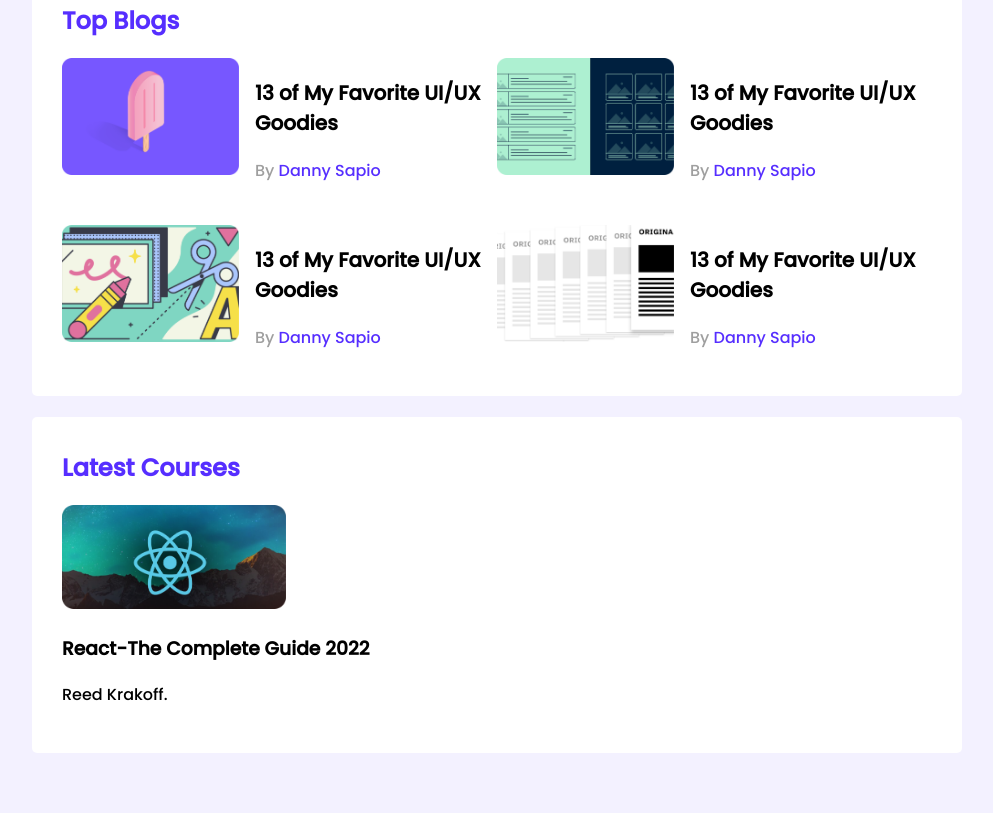
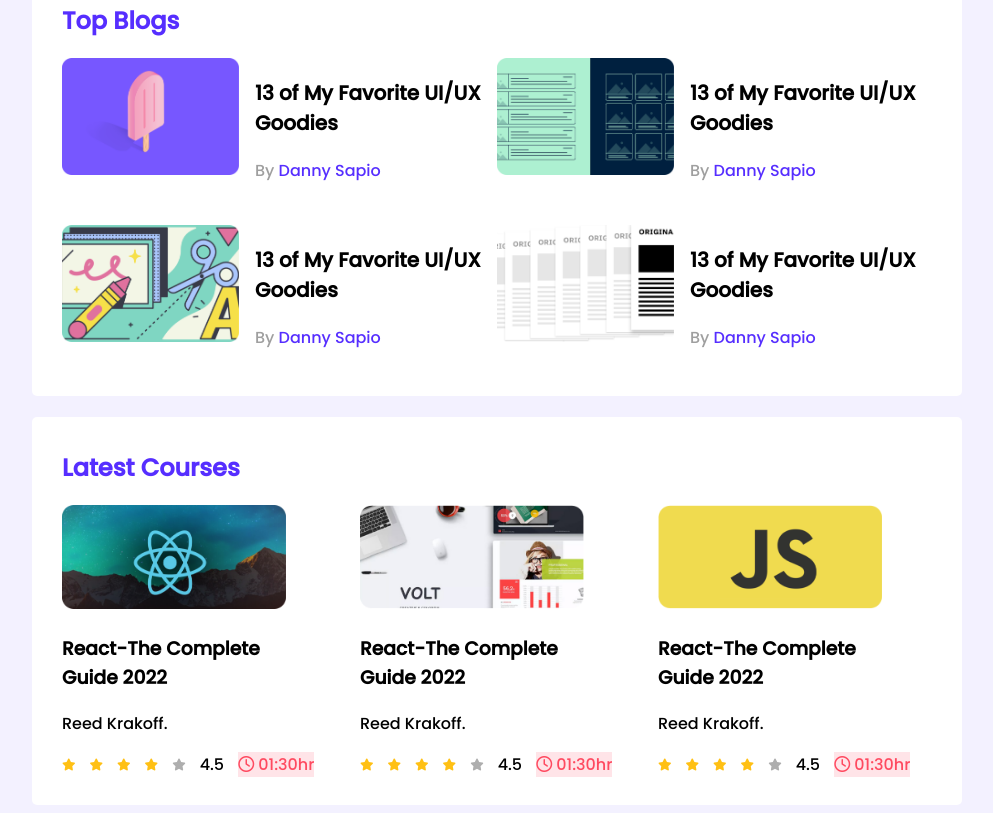
Before and after one commit to SenWan/leader-board-css3, a plain HTML site: page index.html in a window 1280 px wide. Shown: the part 329-1142 px from the top of the page, without its empty margins (143-1136 px from the left). Before the commit the page ends 1090 px from the top, so only its background shows below. Drawn offline with Linux system fonts and the light colour scheme; a web font is replaced by a local one.

Commit message:
making responsive

```diff
--- a/index.html
+++ b/index.html
@@ -99,9 +99,63 @@
                     <div class="course-banner">
                         <img src="images/courses/course-1.png" alt="">
                     </div>
-                    <div class="course-info">
+                    <div class="course-detail">
                         <h3 class="course-title">React-The Complete Guide 2022</h3>
                         <p class="course-author">Reed Krakoff.</p>
+                        <div class="course-info">
+                            <i class="fas fa-star filled"></i>
+                            <i class="fas fa-star filled"></i>
+                            <i class="fas fa-star filled"></i>
+                            <i class="fas fa-star filled"></i>
+                            <i class="fas fa-star empty"></i>
+                            <span>4.5</span>
+                            <div class="course-duration">
+                                <i class="far fa-clock"></i>
+                                01:30hr
+                            </div>
+                        </div>
+                    </div>
+                </div>
+                <div class="course">
+                    <div class="course-banner">
+                        <img src="images/courses/course-2.png" alt="">
+                    </div>
+                    <div class="course-detail">
+                        <h3 class="course-title">React-The Complete Guide 2022</h3>
+                        <p class="course-author">Reed Krakoff.</p>
+                        <div class="course-info">
+                            <i class="fas fa-star filled"></i>
+                            <i class="fas fa-star filled"></i>
+                            <i class="fas fa-star filled"></i>
+                            <i class="fas fa-star filled"></i>
+                            <i class="fas fa-star empty"></i>
+                            <span>4.5</span>
+                            <div class="course-duration">
+                                <i class="far fa-clock"></i>
+                                01:30hr
+                            </div>
+                        </div>
+                    </div>
+                </div>
+                <div class="course">
+                    <div class="course-banner">
+                        <img src="images/courses/course-3.png" alt="">
+                    </div>
+                    <div class="course-detail">
+                        <h3 class="course-title">React-The Complete Guide 2022</h3>
+                        <p class="course-author">Reed Krakoff.</p>
+                        <div class="course-info">
+                            <i class="fas fa-star filled"></i>
+                            <i class="fas fa-star filled"></i>
+                            <i class="fas fa-star filled"></i>
+                            <i class="fas fa-star filled"></i>
+                            <i class="fas fa-star empty"></i>
+                            <span>4.5</span>
+                            <div class="course-duration">
+                                <i class="far fa-clock"></i>
+                                01:30hr
+                            </div>
+                        </div>
                     </div>
                 </div>
             </div>
--- a/styles/style.css
+++ b/styles/style.css
@@ -96,8 +96,84 @@ hr {
 }
 
 /* courses styles */
+.courses {
+    display: grid;
+    grid-template-columns: repeat(3, 1fr);
+    grid-column-gap: 24px;
+}
+
+.course {
+    width: 252.42px;
+    height: 269.79px;
+    background: #FFFFFF;
+    border-radius: 5px;
+}
 
 .course .course-banner img {
     width: 224px;
     height: 104px;
 }
+
+.course-info {
+    display: flex;
+    align-items: center;
+    justify-content: space-between;
+}
+
+.fa-star {
+    font-size: 12px;
+}
+
+.fa-star.filled {
+    color: #ffc014;
+}
+
+.fa-star.empty {
+    color: #aeaeae;
+}
+
+.course-duration {
+    background-color: #FFE4E8;
+    border-radius: 14.6913;
+    color: #FF4A60;
+
+}
+
+/* Media Query */
+/* Mobile devices */
+
+@media only screen and (max-width: 688px) {
+    .container {
+        width: 100%;
+    }
+
+    .players,
+    .courses {
+        grid-template-columns: repeat(1, 1fr);
+    }
+
+    .player,
+    .blog {
+        flex-direction: column;
+    }
+
+}
+
+/* tablet devices */
+
+@media only screen and (min-width: 688px) and (nax-width: 992px) {
+    .container {
+        width: 100%;
+    }
+
+    .players,
+    .blogs,
+    .courses {
+        grid-template-columns: repeat(2, 1fr);
+    }
+
+    .player,
+    .blog {
+        flex-direction: column;
+    }
+}
```
